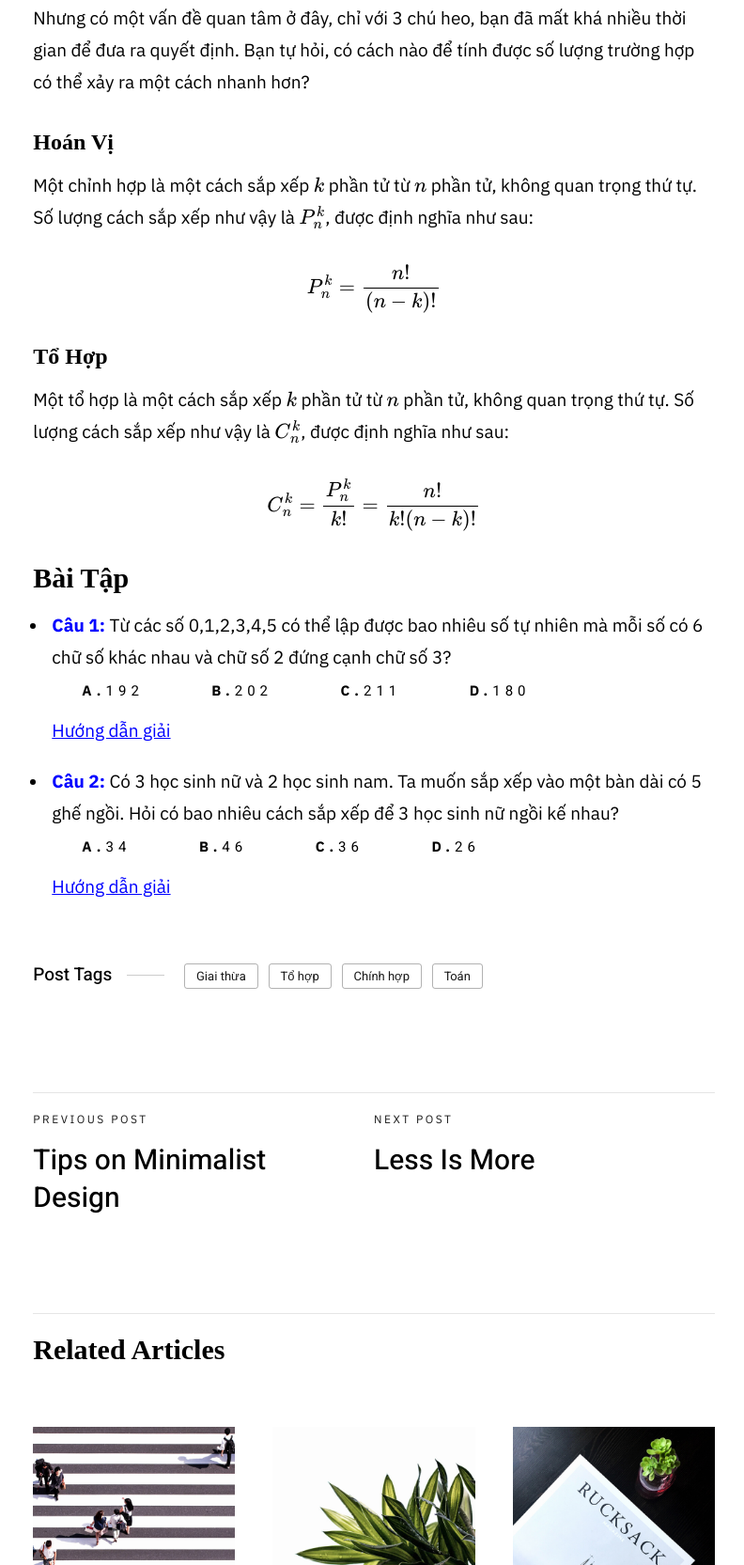
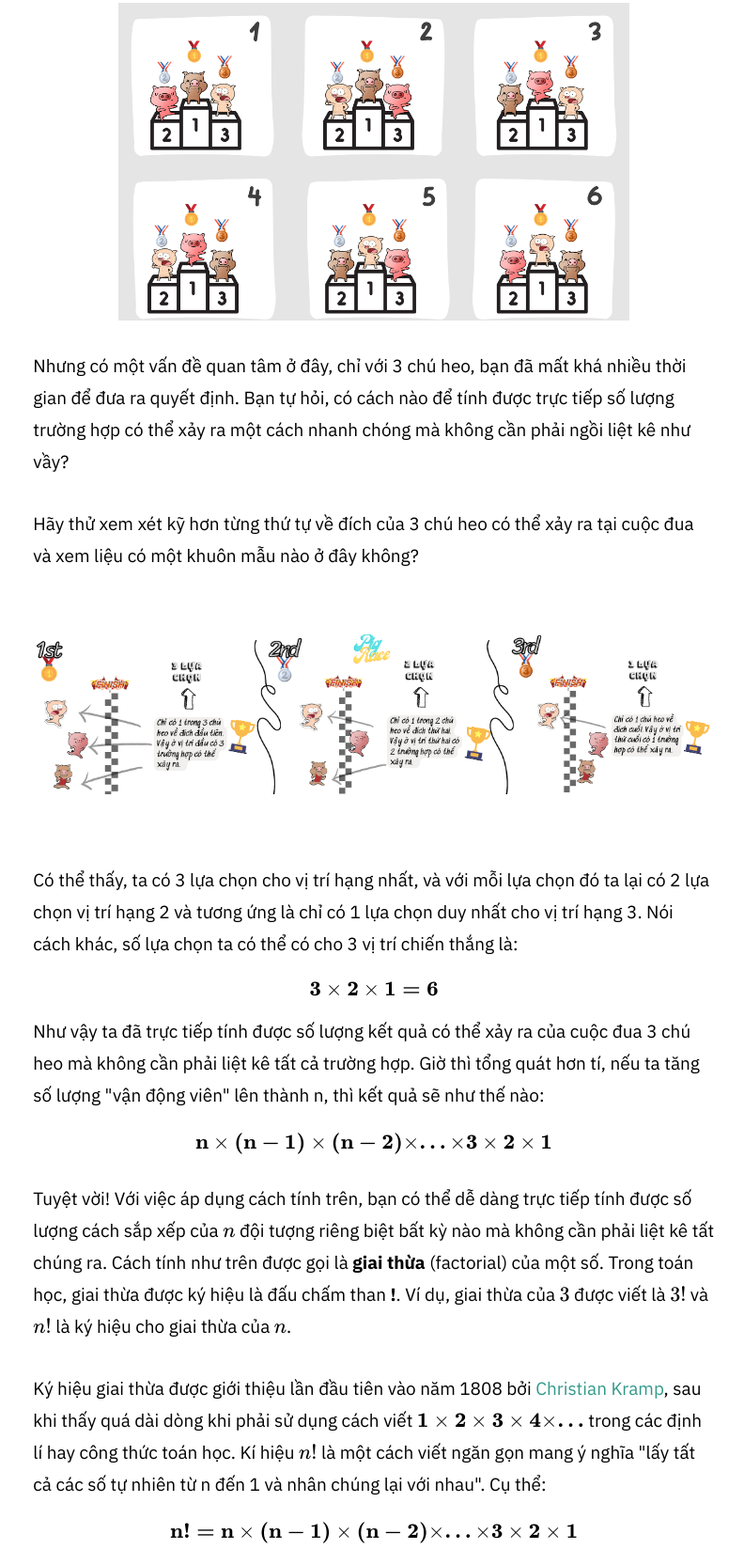
Before and after one commit to datnnt1997/datnnt1997, a plain HTML site: page post1.html in a window 1280 px wide. Shown: the part 1135-2800 px from the top of the page at 94% size, without its empty margins (352-1144 px from the left). Drawn offline with nearby package versions, Linux system fonts and the light colour scheme.

Commit message:
Update blogs

```diff
--- a/post1.html
+++ b/post1.html
@@ -79,22 +79,58 @@
                         <p>
                             Trong một cuộc đua heo ở Cần Thơ, bạn được ông chủ ở đó gạ gẫm làm một kèo dự đoán thứ tự về đích
                             của 3 chú heo tham dự trận đưa sắp diễn ra. Do mới đến, nên bạn không có thông tin về
-                            tiền sử thi đấu của các "vận động viên" này, và ông chủ cũng khẳn định không có tình
+                            tiền sử thi đấu của các "vận động viên" này, và ông chủ cũng khẳng định không có tình
                             huống đồng hạng xảy ra. Bạn phân vân, liệu mình có nên tham gia, và khả năng chiến thắng của mình thế nào?
                         </p>
 
                         <p>
                             Một cách thủ công, bạn loay hoay một buổi để liệt kê tất cả các trường hợp có thể xảy ra
-                            trên giấy và tính xác suất chiến thắng của mình. Sau một lúc, bạn liệt kê được 6 khả năng có
+                            trên giấy và tính xác suất chiến thắng của mình. Sau một lúc, bạn liệt kê được 6 trường hợp có
                             thể xảy ra và xác suất 1/6 = 16.7%. Đây có lẽ không phải là một "kèo thơm" để tham gia.
+                        </p>
+                        <p>
+                            <img src="statics/images/blog1_00.png" style="width: 75%; margin: auto;  display: block;"/>
+                        </p>
+                        <p>
+                            Nhưng có một vấn đề quan tâm ở đây, chỉ với 3 chú heo, bạn đã mất khá nhiều thời gian để đưa
+                            ra quyết định. Bạn tự hỏi, có cách nào để tính được trực tiếp số lượng trường hợp có thể xảy
+                            ra một cách nhanh chóng mà không cần phải ngồi liệt kê như vầy?
                         </p>
 
                         <p>
-                            Nhưng có một vấn đề quan tâm ở đây, chỉ với 3 chú heo, bạn đã mất khá nhiều thời gian để đưa
-                            ra quyết định. Bạn tự hỏi, có cách nào để tính được số lượng trường hợp có thể xảy ra một cách
-                            nhanh hơn?
+                            Hãy thử xem xét kỹ hơn từng thứ tự về đích của 3 chú heo có thể xảy ra tại cuộc đua và xem
+                            liệu có một khuôn mẫu nào ở đây không?
                         </p>
 
+                        <p>
+                            <img src="statics/images/blog1_01.png" />
+                        </p>
+                        <p>
+                            Có thể thấy, ta có 3 lựa chọn cho vị trí hạng nhất, và với mỗi lựa chọn đó ta lại có 2 lựa
+                            chọn vị trí hạng 2 và tương ứng là chỉ có 1 lựa chọn duy nhất cho vị trí hạng 3. Nói cách
+                            khác, số lựa chọn ta có thể có cho 3 vị trí chiến thắng là:
+                            $$\mathbf{3 \times 2 \times 1 = 6}$$
+                            Như vậy ta đã trực tiếp tính được số lượng kết quả có thể xảy ra của cuộc đua 3 chú heo mà
+                            không cần phải liệt kê tất cả trường hợp. Giờ thì tổng quát hơn tí, nếu ta tăng số lượng "vận
+                            động viên" lên thành n, thì kết quả sẽ như thế nào:
+                            $$\mathbf{n \times (n-1) \times (n-2) \times ... \times 3 \times 2 \times 1}$$
+                        </p>
+                        <p>
+                            Tuyệt vời! Với việc áp dụng cách tính trên, bạn có thể dễ dàng trực tiếp tính được số lượng
+                            cách sắp xếp của \(n\) đội tượng riêng biệt bất kỳ nào mà không cần phải liệt kê tất chúng ra.
+                            Cách tính như trên được gọi là <strong>giai thừa</strong> (factorial) của một số. Trong toán
+                            học, giai thừa được ký hiệu là đấu chấm than <strong>!</strong>. Ví dụ, giai thừa của \(3\) được
+                            viết là \(3!\) và \(n!\) là ký hiệu cho giai thừa của \(n\).
+                        </p>
+                        <p>
+                            Ký hiệu giai thừa được giới thiệu lần đầu tiên vào năm 1808 bởi
+                            <a href="https://vi.wikipedia.org/wiki/Christian_Kramp">Christian Kramp</a>, sau khi thấy quá dài
+                                dòng khi phải sử dụng cách viết \(\mathbf{1 \times 2 \times 3 \times 4 \times ... }\) trong các định lí
+                                hay công thức toán học. Kí hiệu \(n!\) là một cách viết ngăn gọn mang ý nghĩa "lấy tất
+                                cả các số tự nhiên từ n đến 1 và nhân  chúng lại với nhau". Cụ thể:
+                              $$\mathbf{n! = n \times (n-1) \times (n-2) \times ... \times 3 \times 2 \times 1}$$
+
+                        </p>
                         <h3>Hoán Vị</h3>
                         <p>
                             Một chỉnh hợp là một cách sắp xếp \(k\) phần tử từ \(n\) phần tử, không quan trọng thứ tự.
@@ -113,6 +149,8 @@
                             $$C_{n}^{k} = \frac{P_{n}^{k}}{k!} = \frac{n!}{k! (n - k)!} $$
                         </p>
 
+
+
                         <h2>Bài Tập</h2>
                         <ul>
                             <li class="question">
@@ -121,8 +159,8 @@
                                 <p style="margin: auto;">
                                     <button class="answer" onclick="this.style.color = 'green';"><strong>A.</strong>192</button>
                                     <button class="answer" onclick="this.style.color = 'red';"><strong>B.</strong>202</button>
-                                    <button class="answer"onclick="this.style.color = 'red';"><strong>C.</strong>211</button>
-                                    <button class="answer"onclick="this.style.color = 'red';"><strong>D.</strong>180</button>
+                                    <button class="answer" onclick="this.style.color = 'red';"><strong>C.</strong>211</button>
+                                    <button class="answer" onclick="this.style.color = 'red';"><strong>D.</strong>180</button>
                                 </p>
 
                                 <a class="collapsible">Hướng dẫn giải</a>
```
Also changed, not shown: statics/images/blog1_00.png (added), statics/images/blog1_01.png (added).
